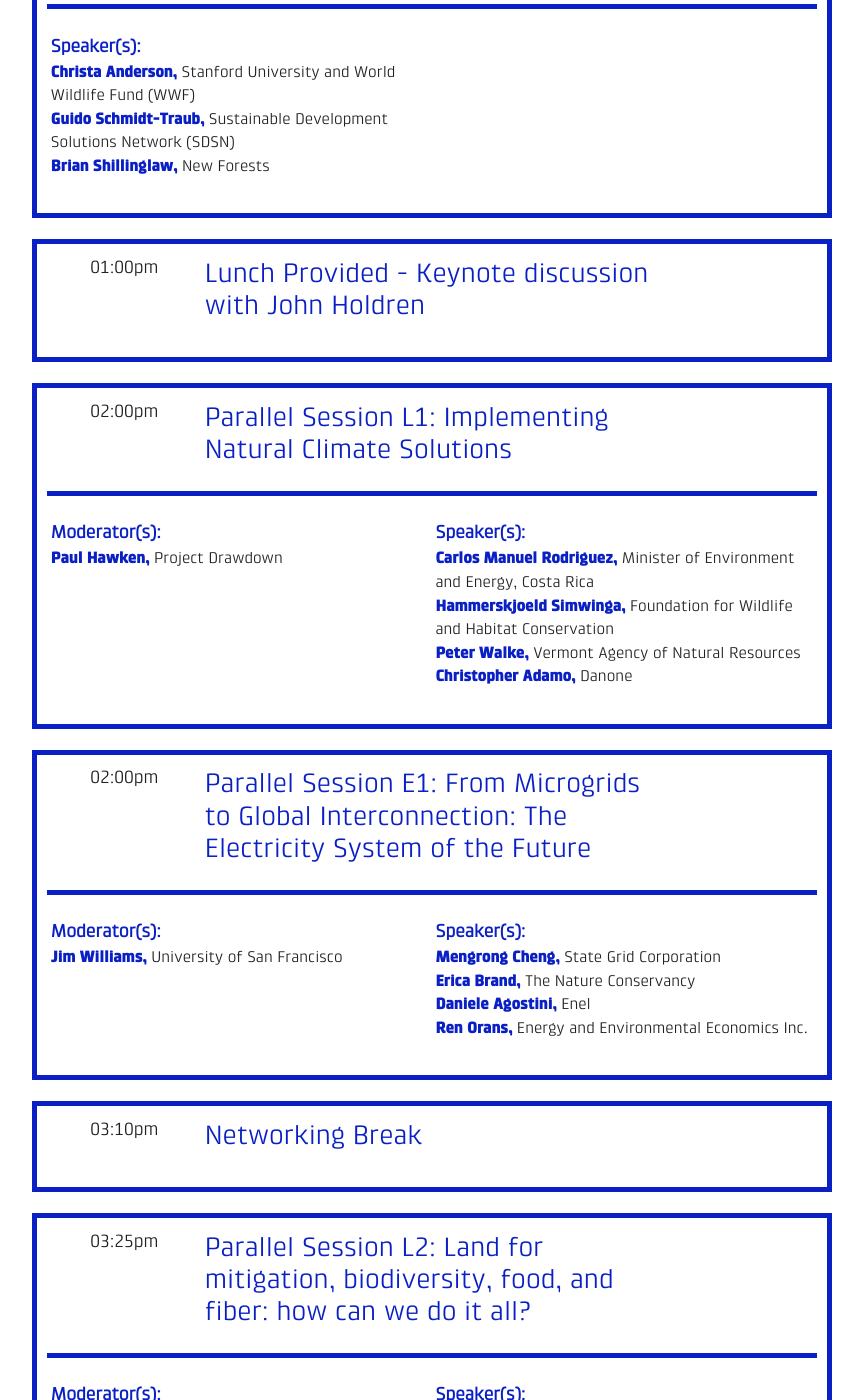
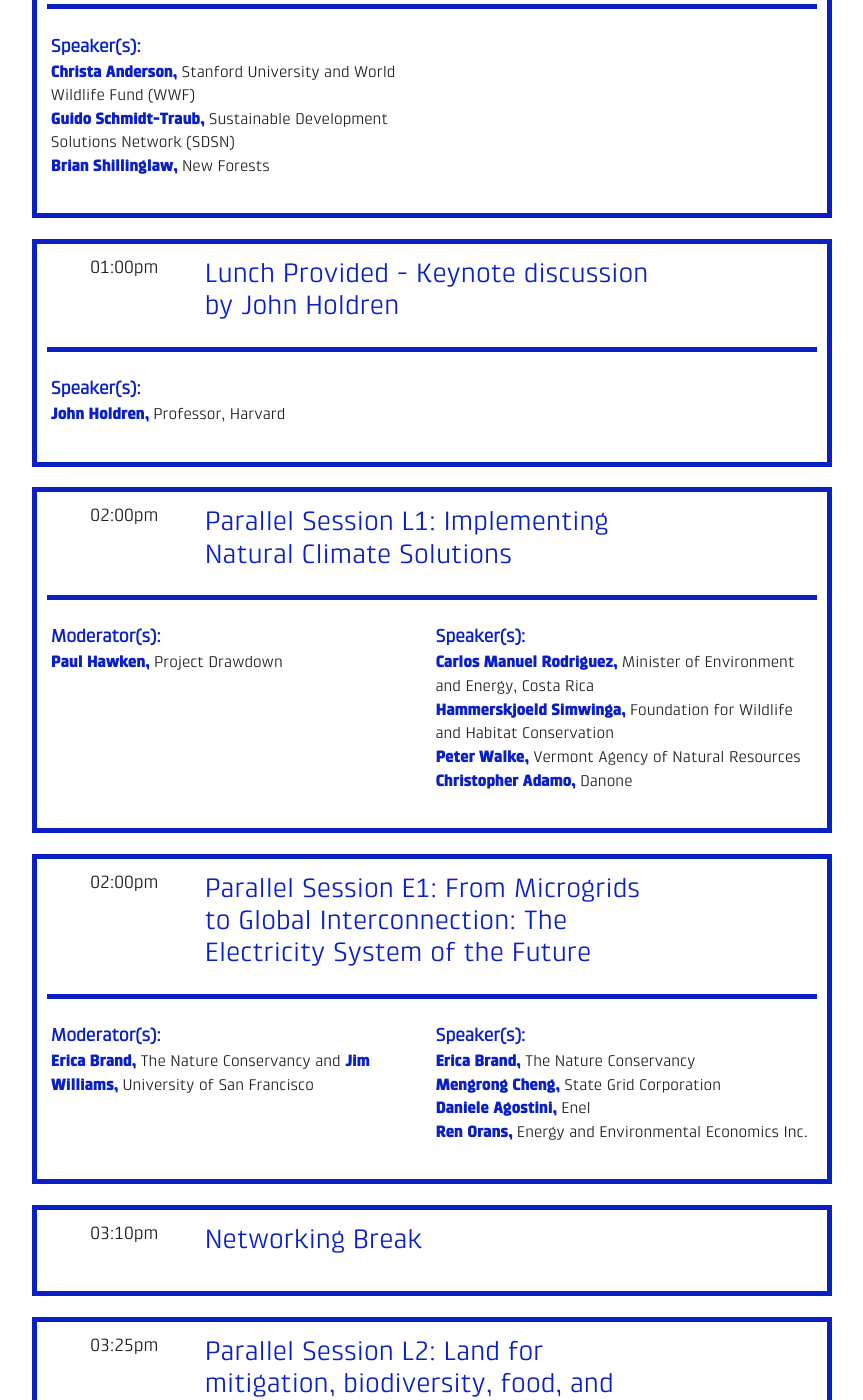
Before and after one commit to ryanswaney/lesc-jekyll, a Jekyll site: the page built from _event/lesc-gcas.markdown, in a window 1280 px wide and 1400 px high, scrolled down 3612 px. Shown: the whole window, without its empty margins (208-1071 px from the left). Built offline with Jekyll 4.4.1, drawn with Linux system fonts in a browser that asks for light colours; nearby versions of some CDN libraries.

Commit message:
Updated Lesc Gcas

```diff
--- a/_event/lesc-gcas.markdown
+++ b/_event/lesc-gcas.markdown
@@ -76,11 +76,11 @@
     \ \n**Guido Schmidt-Traub,** Sustainable Development Solutions Network (SDSN)
     \ \n**Brian Shillinglaw,** New Forests"
   description:
-- title: Lunch Provided - Keynote discussion with John Holdren
+- title: Lunch Provided - Keynote discussion by John Holdren
   date: 2018-09-11 13:00:00 Z
   starts_at:
   moderators:
-  speakers:
+  speakers: "**John Holdren,** Professor, Harvard"
   description:
 - title: 'Parallel Session L1: Implementing Natural Climate Solutions'
   date: 2018-09-11 14:00:00 Z
@@ -95,9 +95,10 @@
     System of the Future'
   date: 2018-09-11 14:00:00 Z
   starts_at:
-  moderators: "**Jim Williams,** University of San Francisco"
-  speakers: "**Mengrong Cheng,** State Grid Corporation  \n**Erica Brand,** The Nature
-    Conservancy  \n**Daniele Agostini,** Enel  \n**Ren Orans,** Energy and Environmental
+  moderators: "**Erica Brand,** The Nature Conservancy  and **Jim Williams,** University
+    of San Francisco"
+  speakers: "**Erica Brand,** The Nature Conservancy  \n**Mengrong Cheng,** State
+    Grid Corporation   \n**Daniele Agostini,** Enel  \n**Ren Orans,** Energy and Environmental
     Economics Inc. "
   description:
 - title: Networking Break
```
